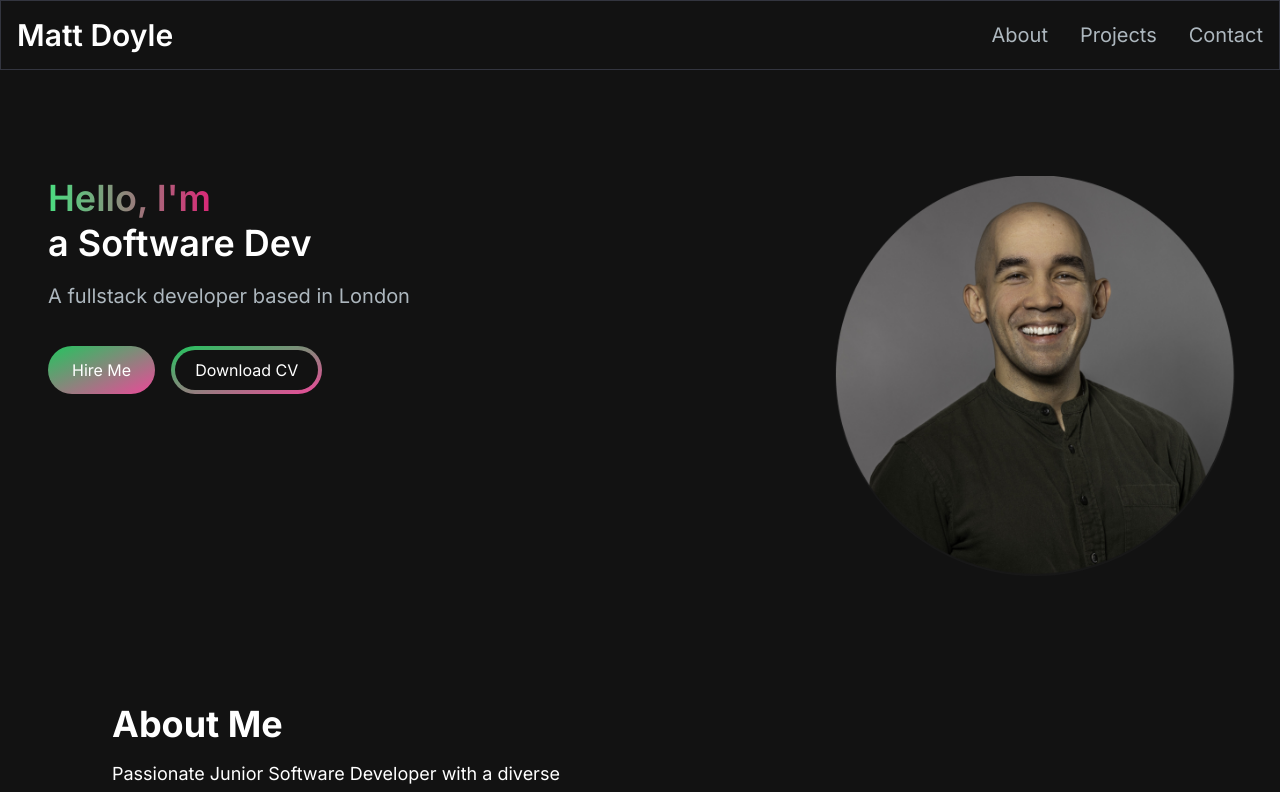
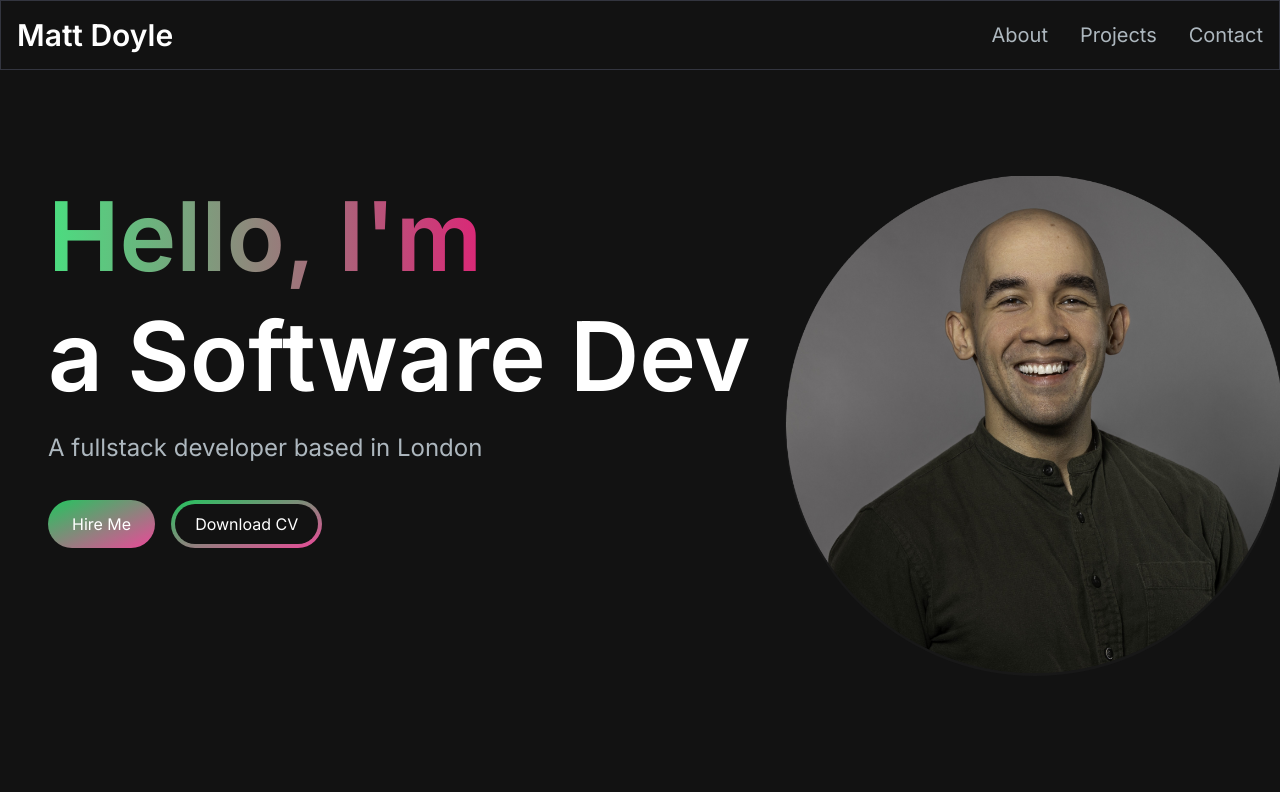
Before and after one commit to pirateking92/portgasdfolioace, a Next.js app: page / in a window 1280 px wide. Shown: the top 792 px of the page. Built offline with nearby package versions, Linux system fonts and the light colour scheme.

Commit message:
made propic larger on lg

```diff
--- a/src/components/MainSection.tsx
+++ b/src/components/MainSection.tsx
@@ -15,7 +15,7 @@ const MainSection: React.FC = () => {
           transition={{ duration: 0.5 }}
           className="col-span-8 flex flex-col items-center sm:items-start sm:text-left text-center justify-self-center sm:justify-self-start"
         >
-          <h1 className="text-white mb-4 text-3xl sm:text-3xl lg:text-4xl lg:leading-tight font-semibold">
+          <h1 className="text-white mb-4 text-3xl sm:text-3xl lg:text-8xl lg:leading-tight font-semibold">
             <span className="text-transparent bg-clip-text bg-gradient-to-r from-primary-400 to-secondary-600">
               Hello, I&apos;m{" "}
             </span>
@@ -36,7 +36,7 @@ const MainSection: React.FC = () => {
               repeat={Infinity}
             />
           </h1>
-          <p className="text-[#ADB7BE] text-base sm:text-lg mb-6 lg:text-xl">
+          <p className="text-[#ADB7BE] text-base sm:text-lg mb-6 lg:text-2xl">
             A fullstack developer based in London
           </p>
           <div>
@@ -63,7 +63,7 @@ const MainSection: React.FC = () => {
           transition={{ duration: 0.5 }}
           className="col-span-4 place-self-center mt-4 lg:mt-0"
         >
-          <div className="rounded-full bg-[#181818] w-[200px] h-[200px] lg:w-[400px] lg:h-[400px] relative">
+          <div className="rounded-full bg-[#181818] w-[200px] h-[200px] lg:w-[500px] lg:h-[500px] relative">
             <Image
               src="/images/propic.png"
               alt="hero image"
```
